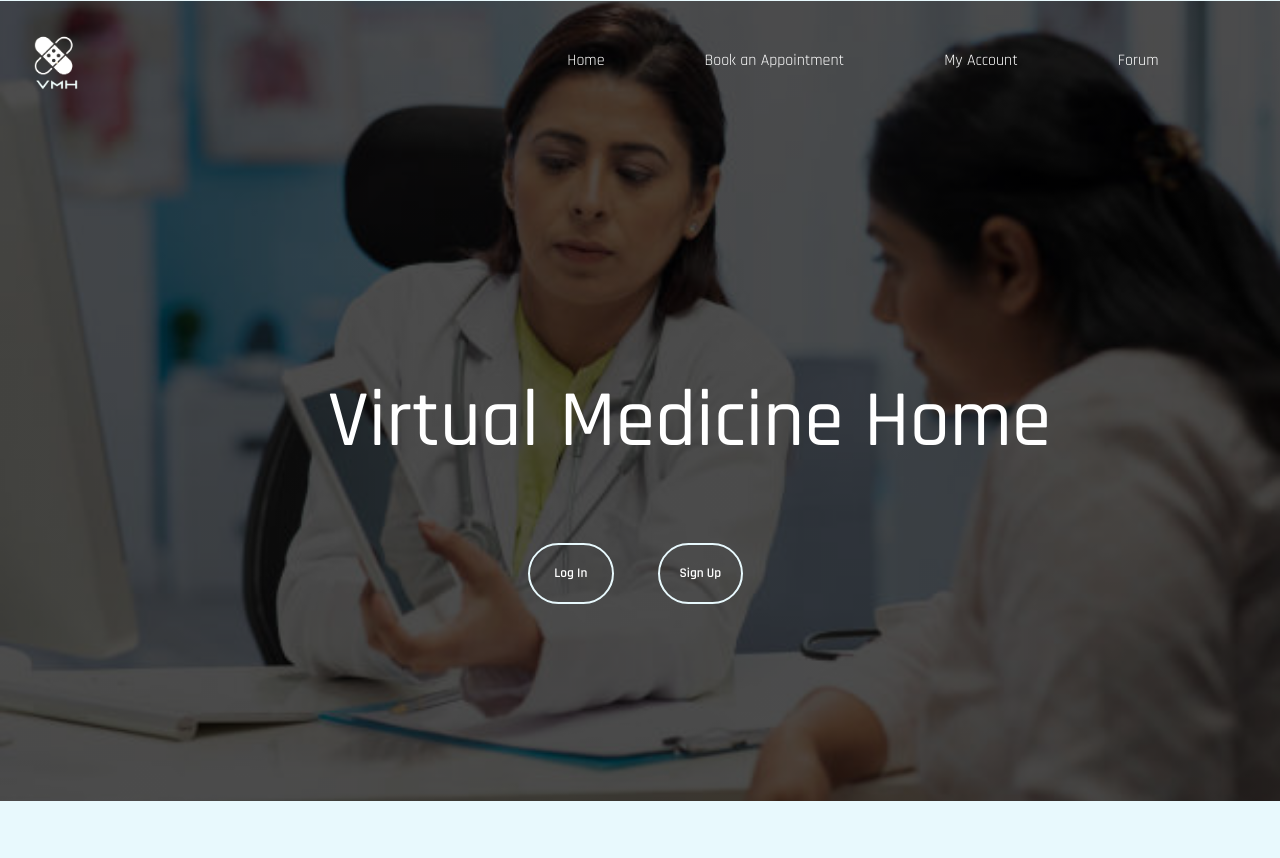
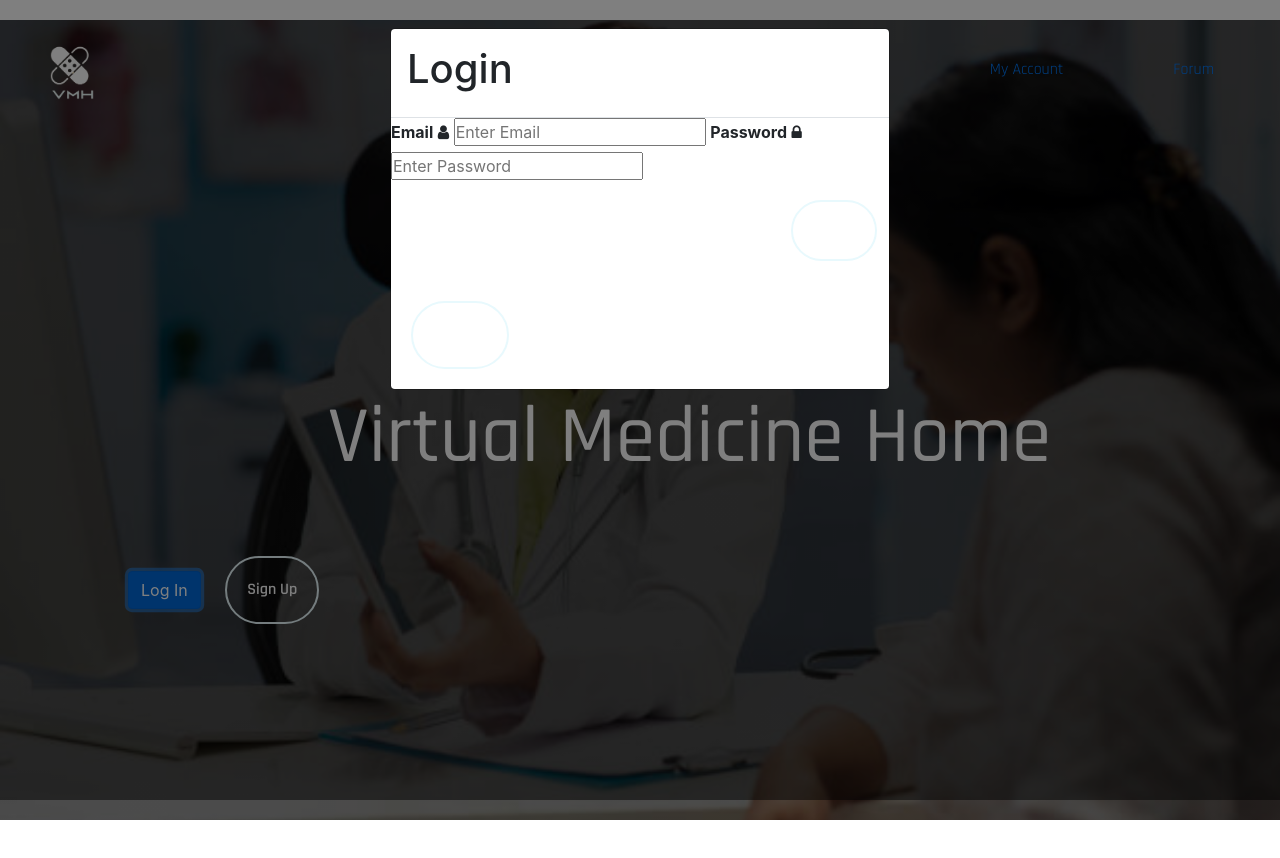
Before and after one commit to vanya31/HealthCare-Project, a plain HTML site: page patient Module/Website Content/index.html in a window 1280 px wide. Both pictures are taken after a click on the button "Log In". Drawn offline with nearby package versions, Linux system fonts and the light colour scheme; a web font is replaced by a local one.

Commit message:
Update index.html

```diff
--- a/patient Module/Website Content/index.html
+++ b/patient Module/Website Content/index.html
@@ -12,6 +12,10 @@
         href="https://fonts.googleapis.com/css2?family=Edu+TAS+Beginner&family=Lato:ital,wght@0,100;0,300;1,300&family=Rajdhani:wght@300;400;500;600&display=swap"
         rel="stylesheet">
     <link rel="stylesheet" href="https://cdnjs.cloudflare.com/ajax/libs/font-awesome/4.7.0/css/font-awesome.min.css">
+<link rel="stylesheet" href="https://cdn.jsdelivr.net/npm/bootstrap@4.4.1/dist/css/bootstrap.min.css" integrity="sha384-Vkoo8x4CGsO3+Hhxv8T/Q5PaXtkKtu6ug5TOeNV6gBiFeWPGFN9MuhOf23Q9Ifjh" crossorigin="anonymous">
+<script src="https://code.jquery.com/jquery-3.4.1.slim.min.js" integrity="sha384-J6qa4849blE2+poT4WnyKhv5vZF5SrPo0iEjwBvKU7imGFAV0wwj1yYfoRSJoZ+n" crossorigin="anonymous"></script>
+<script src="https://cdn.jsdelivr.net/npm/popper.js@1.16.0/dist/umd/popper.min.js" integrity="sha384-Q6E9RHvbIyZFJoft+2mJbHaEWldlvI9IOYy5n3zV9zzTtmI3UksdQRVvoxMfooAo" crossorigin="anonymous"></script>
+<script src="https://cdn.jsdelivr.net/npm/bootstrap@4.4.1/dist/js/bootstrap.min.js" integrity="sha384-wfSDF2E50Y2D1uUdj0O3uMBJnjuUD4Ih7YwaYd1iqfktj0Uod8GCExl3Og8ifwB6" crossorigin="anonymous"></script>
     <title>Healthcare Site</title>
 
 </head>
@@ -29,10 +33,33 @@
     <section id="sec1" class="relative">
         <div class="hero">
             <h1 class="headline">Virtual Medicine Home</h1>
-            <button class="button">Log In</button>
+            <button class="btn btn-primary" data-toggle="modal" data-target="#myLogin">Log In</button>
             <button class="button">Sign Up</button>
         </div>
     </section>
+    <div class="modal" id="myLogin">
+      <div class="modal-dialog">
+        <div class="modal-content">
+          <div class="modal-header">
+            <h1>Login</h1>
+          </div>
+          <div class="form-popup" id="myForm">
+              <form action="/action_page.php" class="form-container">
+                <label for="email"><b>Email</b></label>
+                <i class="fa fa-user icon2"></i>
+                <input type="text" placeholder="Enter Email" name="email" required>
+
+                <label for="psw"><b>Password</b></label>
+                <i class="fa fa-lock icon"></i>
+                <input type="password" placeholder="Enter Password" name="psw" required>
+
+                <button type="submit" class="button">Login</button>
+                <button type="button" class="button cancel" onclick="closeForm()">Register</button>
+              </form>
+            </div>
+        </div>
+      </div>
+    </div>
 </body>
 
 </html>
```
